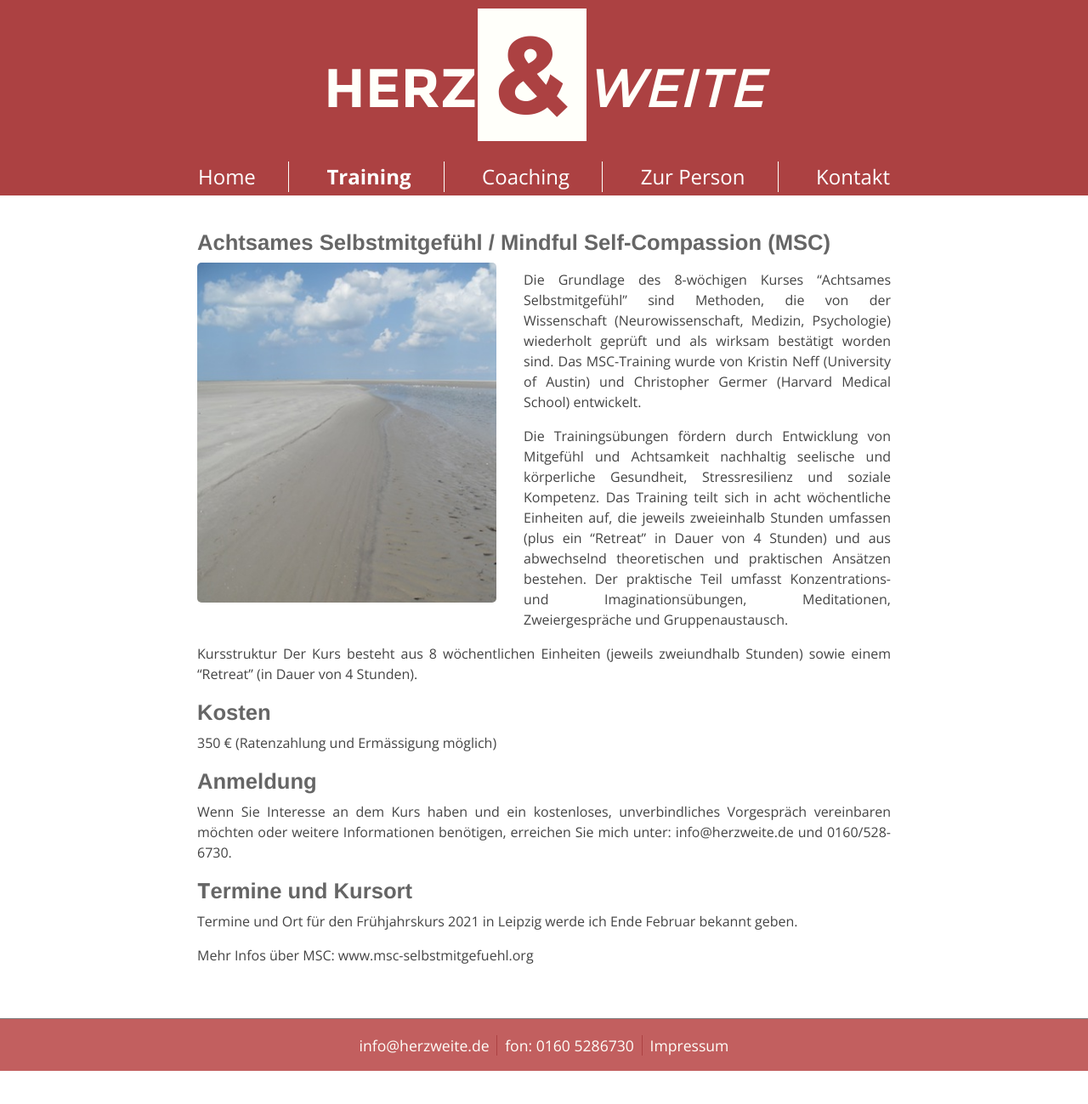
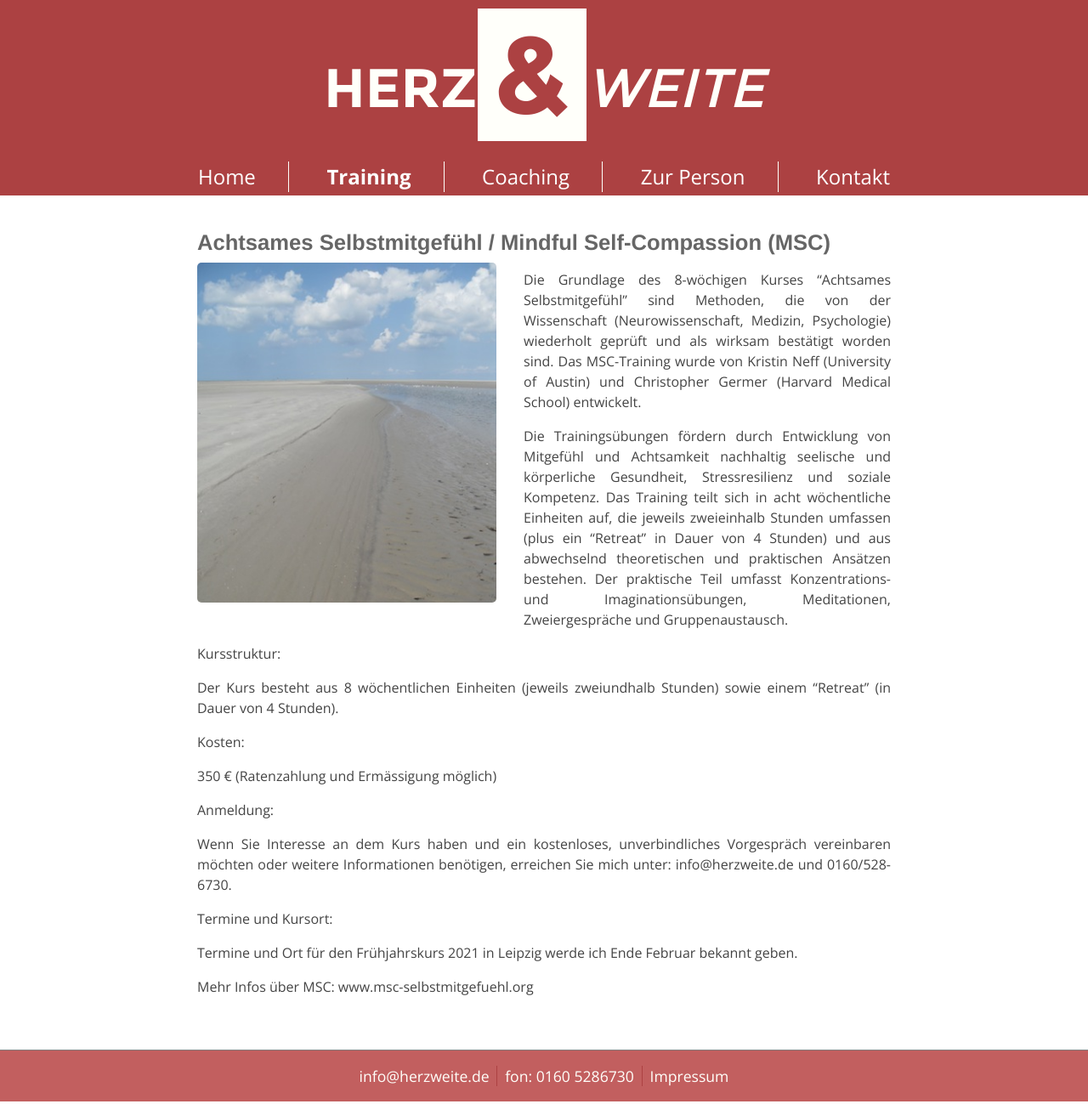
Before and after one commit to herzweite/herzweite.github.io, a Jekyll site: the page built from training.md, in a window 1280 px wide. Shown: the whole page at 85% size. Built offline with Jekyll 4.4.1, drawn with Linux system fonts in a browser that asks for light colours; before the commit the page ends 1262 px from its top, so only the background shows below that; part of the change alters nothing that is shown.

```diff
--- a/training.md
+++ b/training.md
@@ -14,16 +14,20 @@ Medizin, Psychologie) wiederholt geprüft und als wirksam bestätigt worden sind
 Die Trainingsübungen fördern durch Entwicklung von Mitgefühl und Achtsamkeit nachhaltig seelische und körperliche Gesundheit, Stressresilienz und soziale Kompetenz. Das Training teilt sich in acht wöchentliche Einheiten auf, die jeweils zweieinhalb Stunden umfassen (plus ein "Retreat" in Dauer von 4 Stunden) und aus abwechselnd theoretischen und praktischen Ansätzen bestehen. Der praktische Teil umfasst Konzentrations- und
 Imaginationsübungen, Meditationen, Zweiergespräche und Gruppenaustausch.
 
-Kursstruktur
+Kursstruktur:
+
 Der Kurs besteht aus 8 wöchentlichen Einheiten (jeweils zweiundhalb Stunden) sowie einem "Retreat" (in Dauer von 4 Stunden).
 
-# Kosten
+Kosten:
+
 350 € (Ratenzahlung und Ermässigung möglich)
 
-# Anmeldung
+Anmeldung:
+
 Wenn Sie Interesse an dem Kurs haben und ein kostenloses, unverbindliches Vorgespräch vereinbaren möchten oder weitere Informationen benötigen, erreichen Sie mich unter: info@herzweite.de und 0160/528-6730.
 
-# Termine und Kursort
+Termine und Kursort:
+
 Termine und Ort  für den Frühjahrskurs 2021 in Leipzig werde ich Ende Februar bekannt geben.
 
 Mehr Infos über MSC:
```
